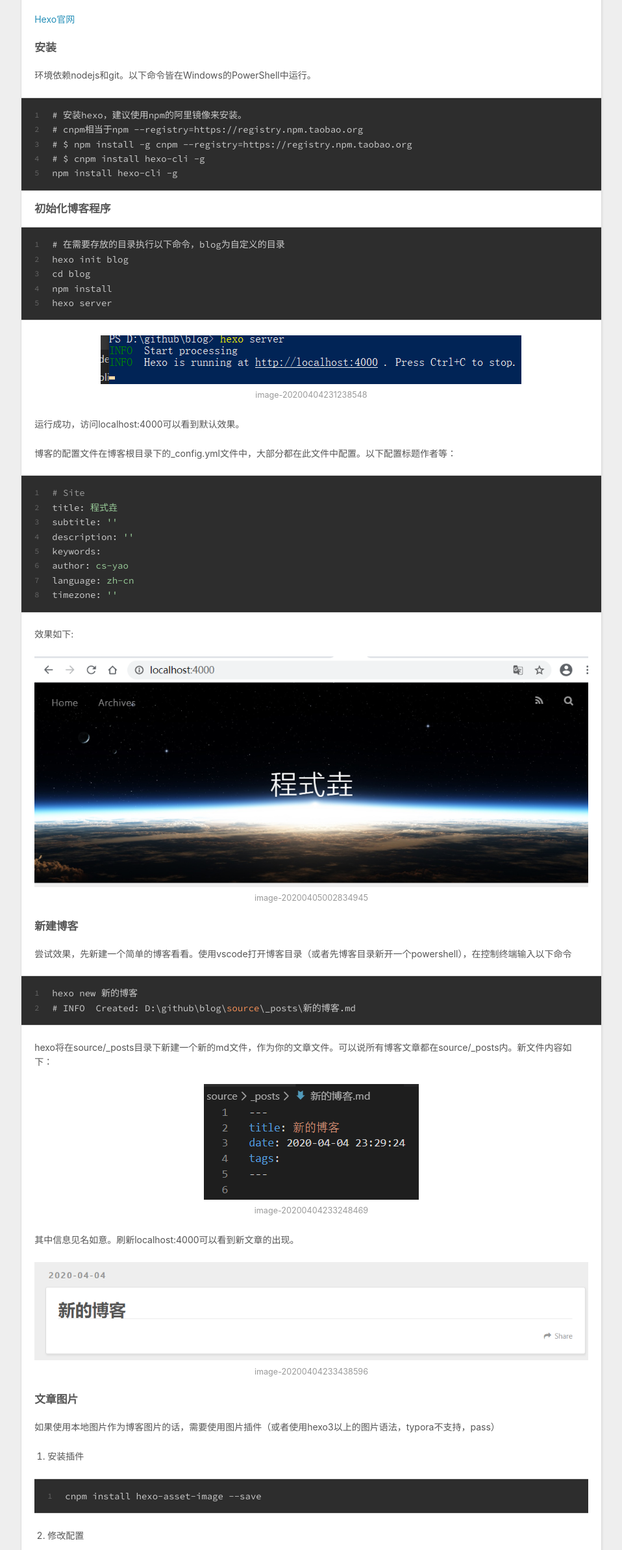
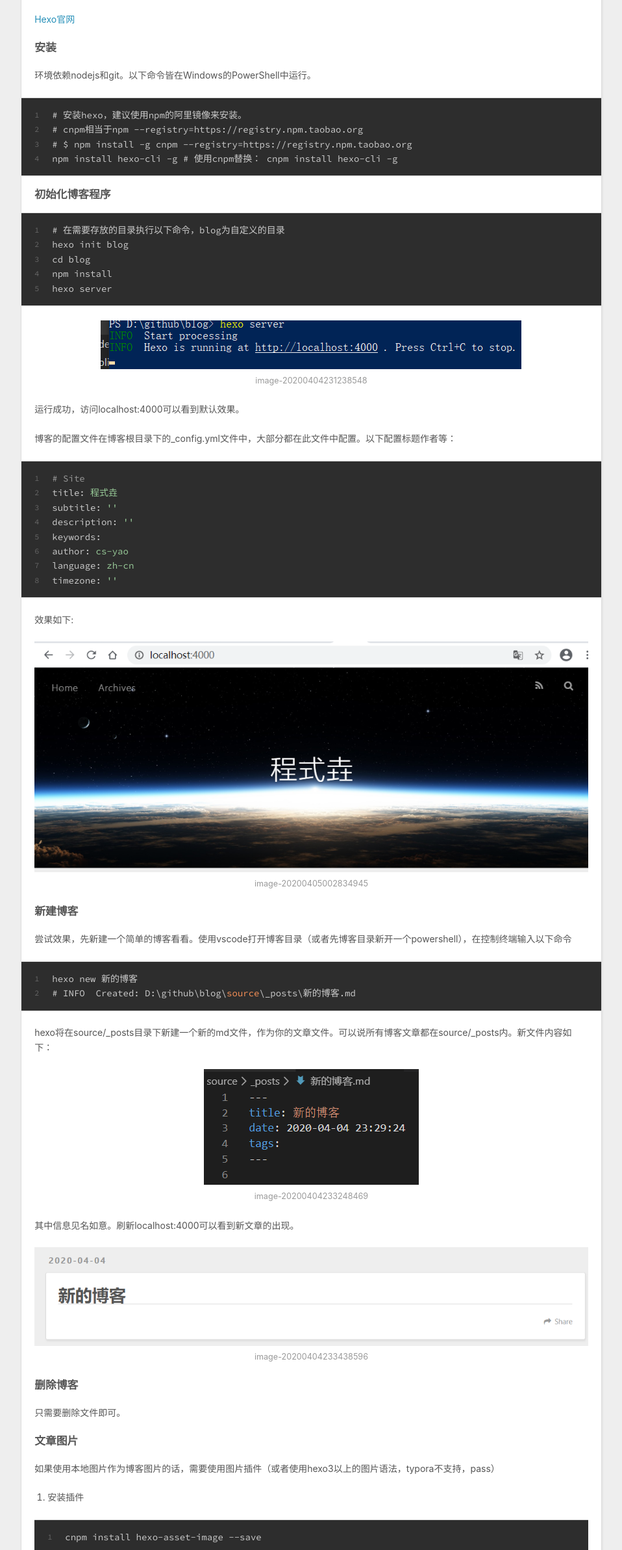
Before and after one commit to cs-yao/cs-yao.github.io, a plain HTML site: page index.html in a window 1280 px wide. Shown: the part 1261-3646 px from the top of the page at 65% size, without its empty margins (8-966 px from the left). Drawn offline with nearby package versions, Linux system fonts and the light colour scheme.

Commit message:
Site updated: 2020-04-05 08:07:06

```diff
--- a/index.html
+++ b/index.html
@@ -126,7 +126,7 @@
         <p>Markdown文件是很方便的笔记工具，但云笔记对其的支持都远不如Typora。而Hexo是使用markdown编辑博客.使用Hexo搭建个人博客，将编写的Markdow笔记以博客的形式发布到Github等上面。除了可以更方便的总结个人知识，还可以分享知识和展示自我。一举多得。</p>
 <p><a href="https://hexo.io/zh-cn/docs/" target="_blank" rel="noopener">Hexo官网</a></p>
 <h4 id="安装"><a href="#安装" class="headerlink" title="安装"></a>安装</h4><p>环境依赖nodejs和git。以下命令皆在Windows的PowerShell中运行。</p>
-<figure class="highlight shell"><table><tr><td class="gutter"><pre><span class="line">1</span><br><span class="line">2</span><br><span class="line">3</span><br><span class="line">4</span><br><span class="line">5</span><br></pre></td><td class="code"><pre><span class="line"><span class="meta">#</span><span class="bash"> 安装hexo，建议使用npm的阿里镜像来安装。</span></span><br><span class="line"><span class="meta">#</span><span class="bash"> cnpm相当于npm --registry=https://registry.npm.taobao.org</span></span><br><span class="line"><span class="meta">#</span><span class="bash"> $ npm install -g cnpm --registry=https://registry.npm.taobao.org </span></span><br><span class="line"><span class="meta">#</span><span class="bash"> $ cnpm install hexo-cli -g</span></span><br><span class="line">npm install hexo-cli -g</span><br></pre></td></tr></table></figure>
+<figure class="highlight shell"><table><tr><td class="gutter"><pre><span class="line">1</span><br><span class="line">2</span><br><span class="line">3</span><br><span class="line">4</span><br></pre></td><td class="code"><pre><span class="line"><span class="meta">#</span><span class="bash"> 安装hexo，建议使用npm的阿里镜像来安装。</span></span><br><span class="line"><span class="meta">#</span><span class="bash"> cnpm相当于npm --registry=https://registry.npm.taobao.org</span></span><br><span class="line"><span class="meta">#</span><span class="bash"> $ npm install -g cnpm --registry=https://registry.npm.taobao.org </span></span><br><span class="line">npm install hexo-cli -g # 使用cnpm替换： cnpm install hexo-cli -g</span><br></pre></td></tr></table></figure>
 
 <h4 id="初始化博客程序"><a href="#初始化博客程序" class="headerlink" title="初始化博客程序"></a>初始化博客程序</h4><figure class="highlight shell"><table><tr><td class="gutter"><pre><span class="line">1</span><br><span class="line">2</span><br><span class="line">3</span><br><span class="line">4</span><br><span class="line">5</span><br></pre></td><td class="code"><pre><span class="line"><span class="meta">#</span><span class="bash"> 在需要存放的目录执行以下命令，blog为自定义的目录</span></span><br><span class="line">hexo init blog</span><br><span class="line">cd blog</span><br><span class="line">npm install</span><br><span class="line">hexo server</span><br></pre></td></tr></table></figure>
 
@@ -144,6 +144,7 @@
 <p><img src="/2020/04/01/%E4%BD%BF%E7%94%A8Hexo%E6%90%AD%E5%BB%BA%E4%B8%AA%E4%BA%BA%E5%8D%9A%E5%AE%A2/image-20200404233248469.png" alt="image-20200404233248469"></p>
 <p>其中信息见名如意。刷新localhost:4000可以看到新文章的出现。</p>
 <p><img src="/2020/04/01/%E4%BD%BF%E7%94%A8Hexo%E6%90%AD%E5%BB%BA%E4%B8%AA%E4%BA%BA%E5%8D%9A%E5%AE%A2/image-20200404233438596.png" alt="image-20200404233438596"></p>
+<h4 id="删除博客"><a href="#删除博客" class="headerlink" title="删除博客"></a>删除博客</h4><p>只需要删除文件即可。</p>
 <h4 id="文章图片"><a href="#文章图片" class="headerlink" title="文章图片"></a>文章图片</h4><p>如果使用本地图片作为博客图片的话，需要使用图片插件（或者使用hexo3以上的图片语法，typora不支持，pass）</p>
 <ol>
 <li><p>安装插件</p>
```
Also changed, not shown: 2020/04/01/使用Hexo搭建个人博客/index.html (+5 -4 lines).
